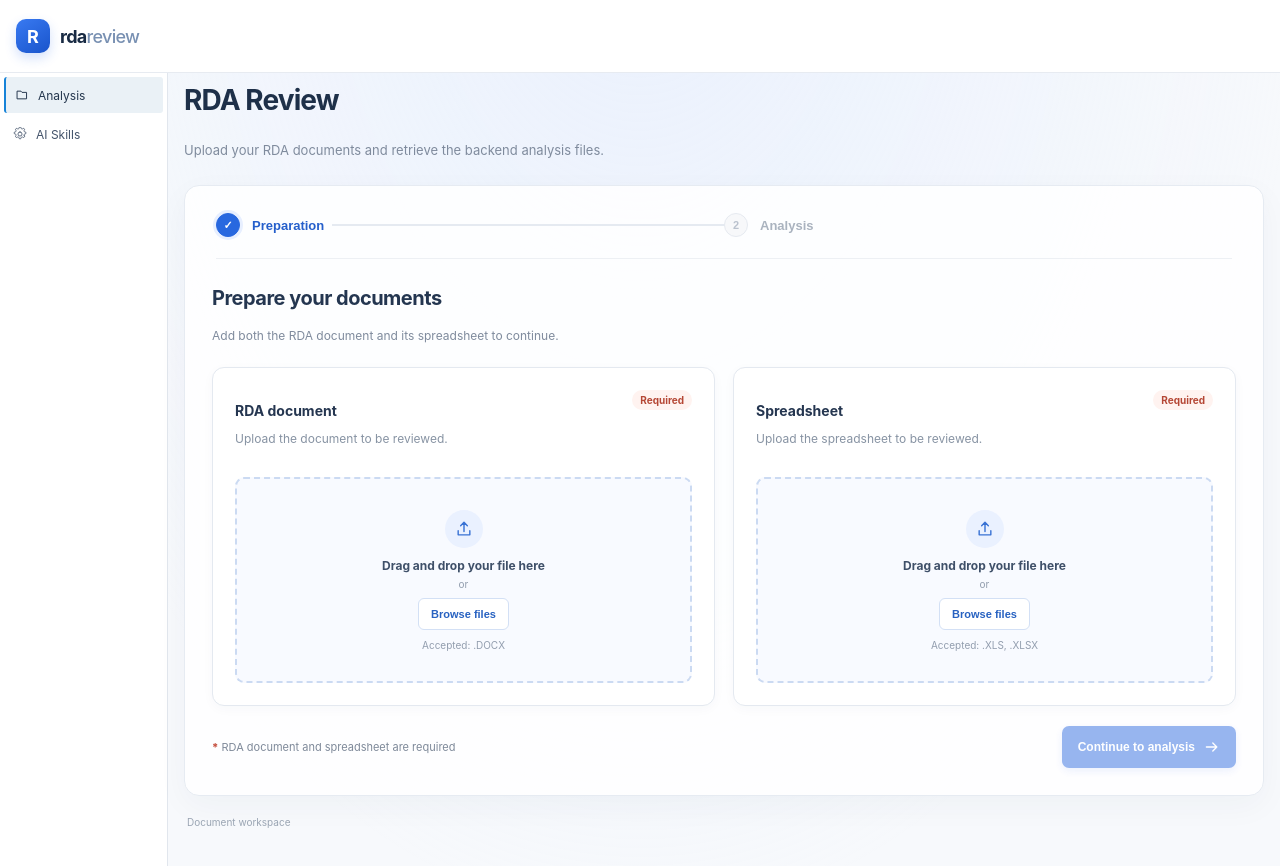
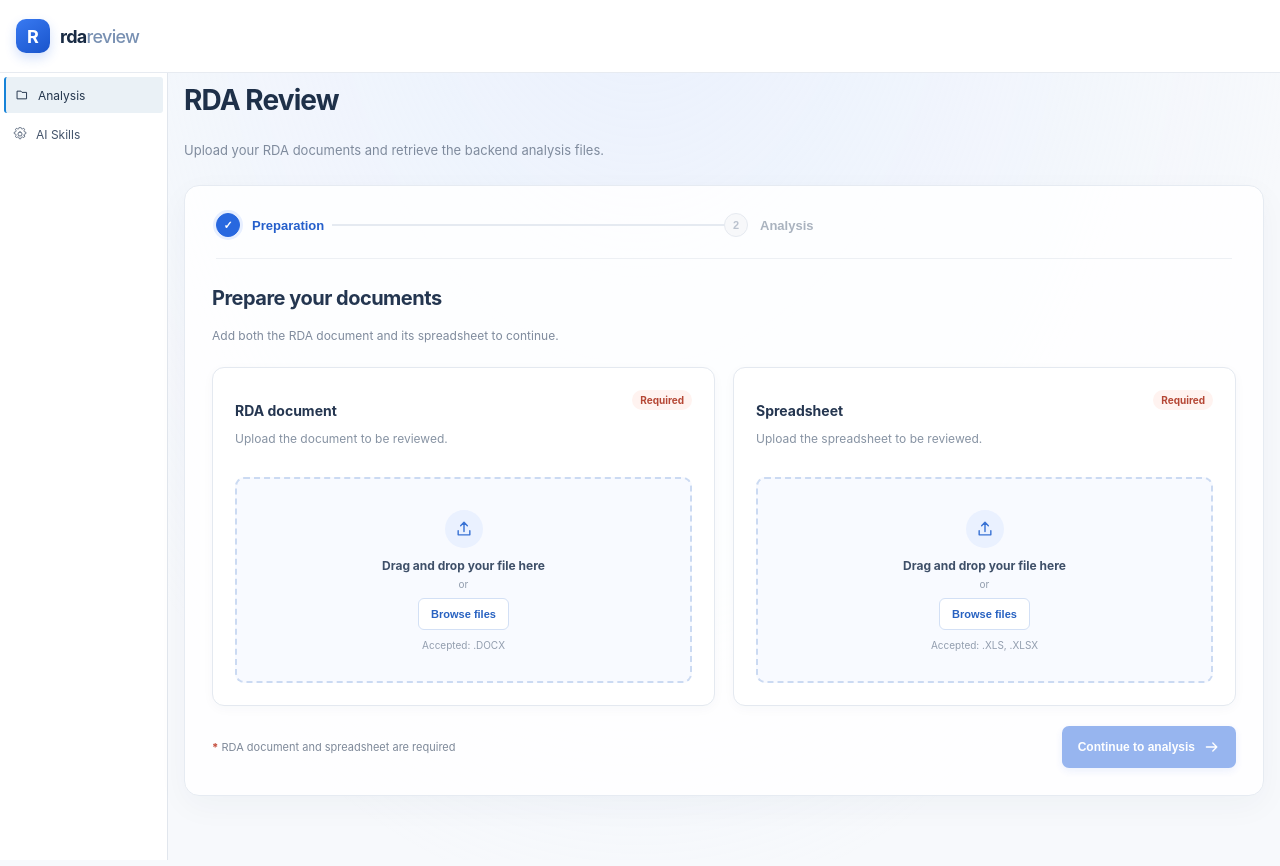
Before and after one commit to lucasvieira-ia/frontend_rda_poc, an Angular app: page / in a window 1280 px wide. Shown: the top 866 px of the page. Built offline with nearby package versions, Linux system fonts and the light colour scheme.

Commit message:
Removing unnecesary html

```diff
--- a/src/app/features/rda-review/components/rda-review-container/rda-review-container.component.html
+++ b/src/app/features/rda-review/components/rda-review-container/rda-review-container.component.html
@@ -140,7 +140,6 @@
       }
 
       <footer class="page-footer">
-        <span>Document workspace</span>
       </footer>
     </main>
   </div>
```
